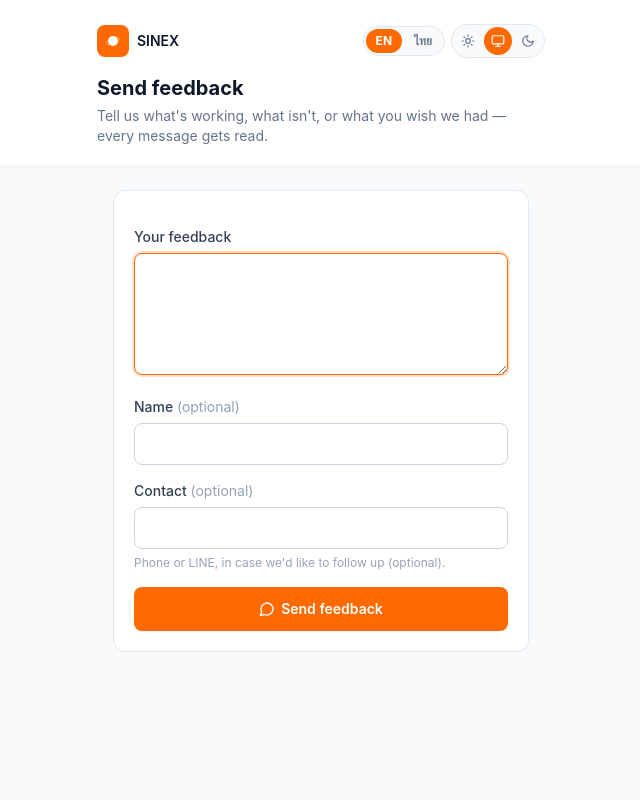
After one commit to khangnkv/china-shipping-tracker, a Flask app: page /feedback in a window 1280 px wide. The commit adds this page. Shown: the whole page, without its empty margins (319-959 px from the left). Run offline with Flask 3, Linux system fonts and the light colour scheme; parts of the project's set-up code (start-up, migrations or seed data) failed here and were passed over; some libraries are stand-ins or nearby versions.

Commit message:
Fix LINE carousel images, add feedback channel, tappable order photos
Root-caused the reported "order image doesn't display, shows white" bug:
_order_history_carousel() built a hero image URL from item_image_thumb()
-- a pure filename-string transform with no filesystem check -- against
order 34B374, whose _thumb file had never actually been written (a
legacy upload predating full pipeline hardening). LINE renders a 404
image URL as a blank white box with no error surfaced anywhere, exactly
matching the report.

- _order_history_carousel() now checks os.path.exists() on the actual
  thumb file before using it as a hero image, so a dangling reference
  degrades to a text-only bubble instead of a broken white tile, for any
  order regardless of how the gap happened.
- _compress_and_save() now converts any upload without REAL transparency
  to JPEG regardless of original format (measured ~2.4MB PNG -> ~190KB
  JPEG on the actual broken order, same visual quality) and returns the
  extension it actually used, so callers store the right path. This also
  fixes .webp uploads, which previously never got a LINE hero image at
  all (LINE's Flex image component only renders JPEG/PNG) -- unifying to
  JPEG (transparency aside) closes that gap too.
- Backfilled order 34B374's missing thumb from its existing full image
  (no re-upload needed) so it's fixed live, not just for future uploads.
- Hero image now carries its own tap action (opens /track/<code>), so the
  photo itself is a real clickable tile, not just the separate footer
  button -- matches the "ready to click image" pattern asked for.

New: a public /feedback page (name/contact optional, message required),
an admin /admin/feedback queue with a mark-handled toggle and its own nav
badge (same pattern as Requests/Inbox), and a FEEDBACK keyword in the
LINE bot's bilingual fast-path + AI classifier that replies with the
link. Linked from the landing page footer next to the existing "Track an
existing order" link.

11 new tests (test_v8.py), 121/121 passing.

Co-Authored-By: Claude Sonnet 5 <noreply@anthropic.com>
Claude-Session: https://claude.ai/code/session_01FeHPai4m3GtTQYQtyAcGnK

```diff
--- a/app.py
+++ b/app.py
@@ -281,6 +281,16 @@ def init_db():
             created_at TEXT NOT NULL,
             updated_at TEXT NOT NULL,
             FOREIGN KEY (customer_id) REFERENCES customers(id)
+        );
+
+        CREATE TABLE IF NOT EXISTS feedback (
+            id INTEGER PRIMARY KEY AUTOINCREMENT,
+            name TEXT,
+            contact TEXT,
+            message TEXT NOT NULL,
+            source TEXT NOT NULL DEFAULT 'web',   -- 'web' or 'line'
+            handled INTEGER NOT NULL DEFAULT 0,
+            created_at TEXT NOT NULL
         );
         """
     )
@@ -557,7 +567,12 @@ def _nav_badge_counts():
     flagged_threads = db.execute(
         "SELECT COUNT(DISTINCT customer_id) FROM messages WHERE needs_admin = 1"
     ).fetchone()[0]
-    return {"pending_requests_count": pending_requests, "flagged_threads_count": flagged_threads}
+    unhandled_feedback = db.execute("SELECT COUNT(*) FROM feedback WHERE handled = 0").fetchone()[0]
+    return {
+        "pending_requests_count": pending_requests,
+        "flagged_threads_count": flagged_threads,
+        "unhandled_feedback_count": unhandled_feedback,
+    }
 
 
 @app.context_processor
@@ -645,6 +660,17 @@ TRANSLATIONS = {
     "track.eta_label": {"en": "Estimated delivery", "th": "วันจัดส่งโดยประมาณ"},
     "track.eta_note": {"en": "Estimate only, not a guarantee.", "th": "เป็นเพียงการประมาณการ ไม่ใช่การรับประกัน"},
     "track.qr_hint": {"en": "Save or share this code", "th": "บันทึกหรือแชร์รหัสนี้"},
+    "feedback.nav_cta": {"en": "Send feedback", "th": "ส่งความคิดเห็น"},
+    "feedback.title": {"en": "Send feedback", "th": "ส่งความคิดเห็น"},
+    "feedback.subtitle": {"en": "Tell us what's working, what isn't, or what you wish we had — every message gets read.", "th": "บอกเราว่าอะไรดี อะไรไม่ดี หรืออยากให้เรามีอะไรเพิ่ม — ทุกข้อความจะถูกอ่าน"},
+    "feedback.message_label": {"en": "Your feedback", "th": "ความคิดเห็นของคุณ"},
+    "feedback.name_label": {"en": "Name", "th": "ชื่อ"},
+    "feedback.contact_label": {"en": "Contact", "th": "ช่องทางติดต่อ"},
+    "feedback.contact_hint": {"en": "Phone or LINE, in case we'd like to follow up (optional).", "th": "เบอร์โทรหรือไลน์ เผื่อเราอยากติดต่อกลับ (ไม่บังคับ)"},
+    "feedback.submit": {"en": "Send feedback", "th": "ส่งความคิดเห็น"},
+    "feedback.error_required": {"en": "Please write your feedback before sending.", "th": "กรุณาเขียนความคิดเห็นก่อนส่ง"},
+    "feedback.thanks_title": {"en": "Thank you!", "th": "ขอบคุณ!"},
+    "feedback.thanks_body": {"en": "Your feedback helps us improve — we read every message.", "th": "ความคิดเห็นของคุณช่วยให้เราพัฒนาได้ดีขึ้น เราอ่านทุกข้อความ"},
     "request.title": {"en": "Request an order", "th": "แจ้งความจำนงสั่งซื้อ"},
     "request.title_submitted": {"en": "Your order request", "th": "คำขอสั่งซื้อของคุณ"},
     "request.subtitle": {"en": "Tell us what you'd like to order and how to reach you — we'll take it from there.", "th": "บอกเราว่าอยากสั่งอะไรและติดต่อคุณได้ทางไหน ที่เหลือเราจัดการเอง"},
@@ -935,13 +961,37 @@ def _clear_old_images(link_code):
                 pass
 
 
+def _has_real_transparency(img):
+    """True only when the image actually USES transparency (a visible
+    transparent/semi-transparent pixel), not just when it happens to carry
+    an alpha channel -- a phone photo re-saved as PNG is RGB in substance,
+    and keeping it as PNG for that reason alone produces a multi-MB file
+    for no visual benefit (a real 1920x1440 photo measured ~2.4MB as PNG
+    vs. ~200KB as JPEG at the same quality)."""
+    if img.mode == "P":
+        return "transparency" in img.info
+    if img.mode in ("RGBA", "LA"):
+        return img.getchannel("A").getextrema()[0] < 255
+    return False
+
+
 def _compress_and_save(fileobj, base_path_no_ext, ext):
     """Resize+re-encode an uploaded/fetched image and write both a full
     (<=IMAGE_MAX_DIM px) and a thumbnail (<=THUMB_MAX_DIM px) version to disk,
     so list/carousel views never load a full-size photo. Raises on a genuinely
-    unreadable file -- caller decides how to surface that to the user."""
+    unreadable file -- caller decides how to surface that to the user.
+
+    Returns the extension actually used to save the files, which may differ
+    from the `ext` passed in: any upload without real transparency (the
+    overwhelming common case -- product photos, screenshots) is always
+    stored as JPEG regardless of its original format. This keeps files
+    small and, critically, keeps every order's image within the JPEG/PNG
+    set LINE's Flex "image" component can actually render -- a .webp
+    upload used to silently lose its LINE carousel photo entirely."""
     img = ImageOps.exif_transpose(Image.open(fileobj))  # respect phone camera orientation
-    if ext == "jpg" and img.mode in ("RGBA", "P", "LA"):
+    if not _has_real_transparency(img):
+        ext = "jpg"
+    if ext == "jpg" and img.mode != "RGB":
         img = img.convert("RGB")
 
     save_kwargs = {
@@ -959,6 +1009,7 @@ def _compress_and_save(fileobj, base_path_no_ext, ext):
 
     _resized(IMAGE_MAX_DIM).save(f"{base_path_no_ext}.{ext}", **save_kwargs)
     _resized(THUMB_MAX_DIM).save(f"{base_path_no_ext}_thumb.{ext}", **save_kwargs)
+    return ext
 
 
 def item_image_thumb(item_image):
@@ -1236,12 +1287,12 @@ def order_detail(order_id):
             os.makedirs(UPLOAD_DIR, exist_ok=True)
             _clear_old_images(order["link_code"])
             try:
-                _compress_and_save(file, os.path.join(UPLOAD_DIR, order["link_code"]), ext)
+                saved_ext = _compress_and_save(file, os.path.join(UPLOAD_DIR, order["link_code"]), ext)
             except Exception as e:
                 logger.error("image compression failed: %s", e)
                 flash("Couldn't process that image — try a different file.")
                 return redirect(url_for("order_detail", order_id=order_id))
-            item_image = f"uploads/{order['link_code']}.{ext}"
+            item_image = f"uploads/{order['link_code']}.{saved_ext}"
 
         db.execute(
             "UPDATE orders SET source_link = ?, item_image = ?, item_title_zh = ?, "
@@ -1308,14 +1359,14 @@ def fetch_image(order_id):
         os.makedirs(UPLOAD_DIR, exist_ok=True)
         _clear_old_images(order["link_code"])
         try:
-            _compress_and_save(io.BytesIO(resp.content), os.path.join(UPLOAD_DIR, order["link_code"]), ext)
+            saved_ext = _compress_and_save(io.BytesIO(resp.content), os.path.join(UPLOAD_DIR, order["link_code"]), ext)
         except Exception as e:
             logger.error("image compression failed (fetch): %s", e)
             flash("Fetched image but couldn't process it — paste or drag one instead.")
             return redirect(url_for("order_detail", order_id=order_id))
         db.execute(
             "UPDATE orders SET item_image = ? WHERE id = ?",
-            (f"uploads/{order['link_code']}.{ext}", order_id),
+            (f"uploads/{order['link_code']}.{saved_ext}", order_id),
         )
         db.commit()
         flash("Image fetched from link.")
@@ -1652,6 +1703,21 @@ def inbox_page():
     return render_template("inbox.html", threads=threads, history=history)
 
 
+@app.route("/admin/feedback", methods=["GET", "POST"])
+@login_required
+def feedback_admin_page():
+    db = get_db()
+    if request.method == "POST":
+        db.execute(
+            "UPDATE feedback SET handled = 1 - handled WHERE id = ?",
+            (request.form.get("feedback_id"),),
+        )
+        db.commit()
+        return redirect(url_for("feedback_admin_page"))
+    entries = db.execute("SELECT * FROM feedback ORDER BY handled ASC, created_at DESC").fetchall()
+    return render_template("feedback_admin.html", entries=entries)
+
+
 # ---------- Analytics ----------
 
 def _avg(values):
@@ -1835,16 +1901,39 @@ def _save_request_reference_image(file, request_code):
         return None
     base = os.path.join(UPLOAD_DIR, f"req_{request_code}")
     try:
-        _compress_and_save(file, base, ext)
+        saved_ext = _compress_and_save(file, base, ext)
     except Exception:
         logger.warning("Could not process reference image for request %s", request_code, exc_info=True)
         return None
-    return f"uploads/req_{request_code}.{ext}"
+    return f"uploads/req_{request_code}.{saved_ext}"
 
 
 @app.route("/terms", methods=["GET"])
 def terms_page():
     return render_template("terms.html")
+
+
+@app.route("/feedback", methods=["GET", "POST"])
+@limiter.limit("10 per hour")
+def feedback_page():
+    """Open feedback box -- deliberately not tied to a customer/order, so it
+    also works for someone who hasn't ordered yet. Read (and marked handled)
+    from /admin/feedback; nothing here is customer-visible again afterward."""
+    if request.method == "POST":
+        message = request.form.get("message", "").strip()
+        if not message:
+            flash(t("feedback.error_required"))
+            return render_template("feedback.html", values=request.form, submitted=False)
+        db = get_db()
+        db.execute(
+            "INSERT INTO feedback (name, contact, message, source, created_at) VALUES (?, ?, ?, 'web', ?)",
+            (request.form.get("name", "").strip() or None,
+             request.form.get("contact", "").strip() or None,
+             message, datetime.utcnow().isoformat()),
+        )
+        db.commit()
+        return render_template("feedback.html", values=None, submitted=True)
+    return render_template("feedback.html", values={"name": "", "contact": "", "message": ""}, submitted=False)
 
 
 @app.route("/request", methods=["GET", "POST"])
@@ -1982,6 +2071,7 @@ BILINGUAL_PHRASES = {
     "human": ["human", "agent", "support", "คุยกับคน", "ติดต่อแอดมิน", "แอดมิน", "พนักงาน"],
     "greeting": ["hello", "hi ", "hey", "สวัสดี", "หวัดดี"],
     "thanks": ["thanks", "thank you", "thx", "ขอบคุณ", "ขอบใจ"],
+    "feedback": ["feedback", "suggestion", "complaint", "ข้อเสนอแนะ", "ฟีดแบ็ก", "ติชม"],
 }
 
 INTENT_CATEGORIES = set(BILINGUAL_PHRASES) | {"contact_info", "other"}
@@ -2028,6 +2118,7 @@ def classify_intent(text):
         "human (wants to talk to a person, OR sounds frustrated/upset/complaining), "
         "greeting (hello with no specific ask), "
         "thanks (acknowledgment/thank you), "
+        "feedback (wants to give feedback/suggestions about the SERVICE itself, not about one order), "
         "other (anything else). "
         "Leave extraction fields blank unless clearly present in the message.",
         text, max_tokens=300,
@@ -2124,13 +2215,24 @@ def _order_history_carousel(customer_id):
                 }],
             },
         }
-        # LINE's Flex "image" component requires JPEG/PNG over HTTPS -- skip
-        # the hero for .webp thumbnails rather than risk a broken image.
+        # LINE's Flex "image" component requires JPEG/PNG over HTTPS (now
+        # guaranteed by _compress_and_save() converting everything without
+        # real transparency to JPEG -- see its docstring). item_image_thumb()
+        # is still a pure filename transform with no filesystem check, so
+        # also confirm the thumb file actually exists before building a URL
+        # to it: a dangling reference here (a legacy upload that predates
+        # the compression pipeline, a manual DB edit) used to silently
+        # produce a live-but-404 image URL -- LINE renders that as a blank
+        # white box with no error anywhere, exactly the reported bug.
         thumb = item_image_thumb(o["item_image"])
-        if thumb and thumb.lower().endswith((".jpg", ".jpeg", ".png")):
+        thumb_path = os.path.join(os.path.dirname(__file__), "static", thumb) if thumb else None
+        if thumb and thumb.lower().endswith((".jpg", ".jpeg", ".png")) and thumb_path and os.path.exists(thumb_path):
             bubble["hero"] = {
                 "type": "image", "url": f"{base}/static/{thumb}",
                 "size": "full", "aspectRatio": "1:1", "aspectMode": "cover",
+                # Tap the photo itself to open tracking, not just the footer
+                # button -- a fully tappable image tile, not a flat picture.
+                "action": {"type": "uri", "uri": f"{base}/track/{o['link_code']}"},
             }
         bubbles.append(bubble)
 
@@ -2299,7 +2401,8 @@ def webhook():
 
         def _handle_help():
             _reply(_line_text(
-                "You can:\n📦 Type MY ORDERS to see your shipments\n🛒 Type NEW ORDER to request another\n💬 Talk to support anytime",
+                "You can:\n📦 Type MY ORDERS to see your shipments\n🛒 Type NEW ORDER to request another\n"
+                "💬 Talk to support anytime\n📝 Type FEEDBACK to tell us what to improve",
                 quick_replies=[("📦 My Orders", "MY ORDERS")] + TALK_TO_HUMAN_QUICK_REPLY,
             ))
 
@@ -2314,6 +2417,13 @@ def webhook():
 
         def _handle_thanks():
             _reply("You're welcome! 🙂")
+
+        def _handle_feedback():
+            _reply(
+                "We'd love your feedback! Tap here: "
+                f"{_public_base_url()}/feedback\n"
+                "เราอยากรับฟังความคิดเห็นของคุณ กดลิงก์ด้านบนได้เลย"
+            )
 
         def _handle_new_order(item_description=None, source_link=None):
             if item_description:
@@ -2359,6 +2469,7 @@ def webhook():
         INTENT_HANDLERS = {
             "status": _handle_status, "history": _handle_history, "help": _handle_help,
             "human": _handle_human, "greeting": _handle_greeting, "thanks": _handle_thanks,
+            "feedback": _handle_feedback,
         }
 
         upper_text = text.strip().upper()
--- a/templates/base.html
+++ b/templates/base.html
@@ -24,6 +24,7 @@
         ('orders_page', 'Orders'),
         ('requests_page', 'Requests'),
         ('inbox_page', 'Inbox'),
+        ('feedback_admin_page', 'Feedback'),
         ('match_page', 'Paste LOT list'),
         ('agencies_page', 'Agencies'),
         ('stats', 'Stats'),
@@ -36,6 +37,7 @@
         {{ label }}
         {% if endpoint == 'requests_page' and pending_requests_count %}<span class="ml-1 rounded-full px-1.5 py-0.5 text-xs font-semibold text-white" style="background: var(--brand);">{{ pending_requests_count }}</span>{% endif %}
         {% if endpoint == 'inbox_page' and flagged_threads_count %}<span class="ml-1 rounded-full bg-amber-500 px-1.5 py-0.5 text-xs font-semibold text-white">{{ flagged_threads_count }}</span>{% endif %}
+        {% if endpoint == 'feedback_admin_page' and unhandled_feedback_count %}<span class="ml-1 rounded-full bg-amber-500 px-1.5 py-0.5 text-xs font-semibold text-white">{{ unhandled_feedback_count }}</span>{% endif %}
       </a>
       {% endfor %}
       {{ theme_switch() }}
--- /dev/null
+++ b/templates/feedback.html
@@ -0,0 +1,71 @@
+<!doctype html>
+<html lang="en"{% if theme_attr %} data-theme="{{ theme_attr }}"{% endif %}>
+<head>
+<meta charset="utf-8">
+<meta name="viewport" content="width=device-width, initial-scale=1">
+<title>{{ t('feedback.title') }} — SINEX</title>
+<link rel="stylesheet" href="{{ url_for('static', filename='app.css') }}">
+</head>
+{% from "_macros.html" import icon, theme_switch, lang_switch with context %}
+<body class="min-h-screen">
+
+<div class="px-4 pb-5 pt-6 shadow-sm" style="background: var(--bg-card);">
+  <div class="mx-auto max-w-md">
+    <div class="flex items-center justify-between">
+      <a href="{{ url_for('landing') }}" class="flex items-center gap-2">
+        <span class="flex h-8 w-8 items-center justify-center rounded-lg" style="background: var(--brand);">
+          <svg width="16" height="16" viewBox="0 0 40 40" fill="none" aria-hidden="true"><ellipse cx="20" cy="20" rx="18" ry="7" fill="none" stroke="#ffffff" stroke-width="1.6" stroke-dasharray="3 2.4" transform="rotate(-18 20 20)" opacity="0.85"/><circle cx="20" cy="20" r="12.5" fill="#ffffff"/></svg>
+        </span>
+        <span class="text-sm font-semibold">SINEX</span>
+      </a>
+      <div class="flex items-center gap-1.5">{{ lang_switch() }}{{ theme_switch() }}</div>
+    </div>
+    <h1 class="mt-4 text-xl font-bold">{{ t('feedback.title') }}</h1>
+    {% if not submitted %}<p class="mt-1 text-sm" style="color: var(--text-muted);">{{ t('feedback.subtitle') }}</p>{% endif %}
+  </div>
+</div>
+
+<div class="mx-auto max-w-md px-4 py-6">
+  {% with messages = get_flashed_messages() %}
+    {% if messages %}
+      <div class="mb-4 space-y-2">
+        {% for m in messages %}
+          <div class="js-toast rounded-lg border border-amber-200 bg-amber-50 px-4 py-2.5 text-sm text-amber-800">{{ m }}</div>
+        {% endfor %}
+      </div>
+    {% endif %}
+  {% endwith %}
+
+  {% if submitted %}
+  <div class="flex flex-col items-center py-10 text-center">
+    <div class="mb-3 flex h-14 w-14 items-center justify-center rounded-full" style="background: var(--success-bg);">
+      <span style="color: var(--success-text);">{{ icon('check-circle', 'h-7 w-7') }}</span>
+    </div>
+    <h2 class="text-lg font-bold">{{ t('feedback.thanks_title') }}</h2>
+    <p class="mt-1.5 text-sm" style="color: var(--text-muted);">{{ t('feedback.thanks_body') }}</p>
+    <a href="{{ url_for('landing') }}" class="btn-primary mt-6 w-full max-w-xs justify-center">{{ t('track.not_found_home') }}</a>
+  </div>
+  {% else %}
+  <form method="post" class="card space-y-4 p-5">
+    <input type="hidden" name="csrf_token" value="{{ csrf_token() }}">
+    <div>
+      <label class="label" for="fbMessage">{{ t('feedback.message_label') }}</label>
+      <textarea id="fbMessage" class="input" name="message" rows="5" required autofocus>{{ values.message if values else '' }}</textarea>
+    </div>
+    <div>
+      <label class="label" for="fbName">{{ t('feedback.name_label') }} <span class="font-normal" style="color: var(--text-faint);">{{ t('request.optional') }}</span></label>
+      <input id="fbName" class="input" name="name" value="{{ values.name if values else '' }}">
+    </div>
+    <div>
+      <label class="label" for="fbContact">{{ t('feedback.contact_label') }} <span class="font-normal" style="color: var(--text-faint);">{{ t('request.optional') }}</span></label>
+      <input id="fbContact" class="input" name="contact" value="{{ values.contact if values else '' }}">
+      <p class="mt-1.5 text-xs" style="color: var(--text-faint);">{{ t('feedback.contact_hint') }}</p>
+    </div>
+    <button type="submit" class="btn-primary w-full justify-center">{{ icon('message-circle') }} {{ t('feedback.submit') }}</button>
+  </form>
+  {% endif %}
+</div>
+
+<script src="{{ url_for('static', filename='interactive.js') }}" defer></script>
+</body>
+</html>
--- a/templates/landing.html
+++ b/templates/landing.html
@@ -88,6 +88,8 @@
 
   <p class="reveal mt-4 text-center text-xs">
     <a href="{{ url_for('track_lookup') }}" class="font-medium underline" style="color: var(--text-muted);">{{ t('track.lookup_cta') }}</a>
+    <span style="color: var(--text-faint2);">&middot;</span>
+    <a href="{{ url_for('feedback_page') }}" class="font-medium underline" style="color: var(--text-muted);">{{ t('feedback.nav_cta') }}</a>
   </p>
 </div>
 
```
Also changed, not shown: templates/feedback_admin.html (added, +39 -0 lines), tests/test_v8.py (added, +175 -0 lines), static/app.css.
